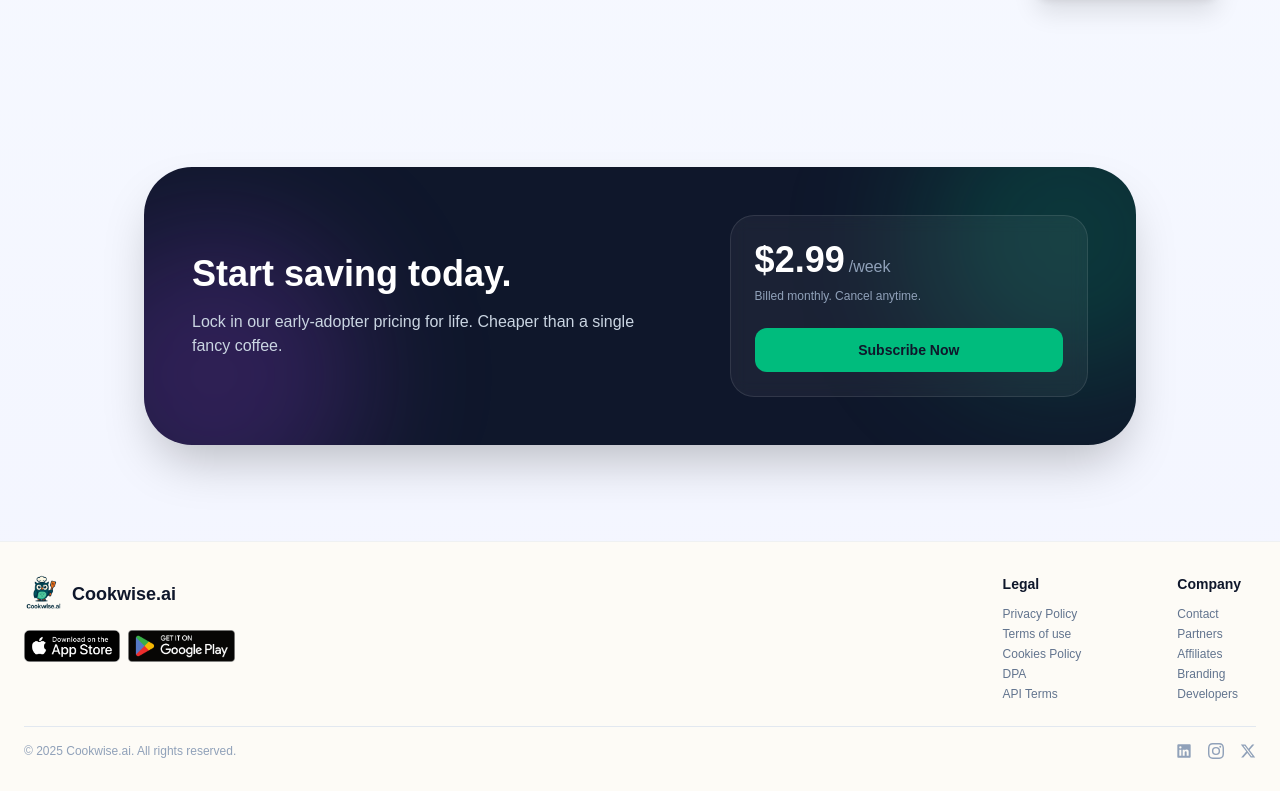
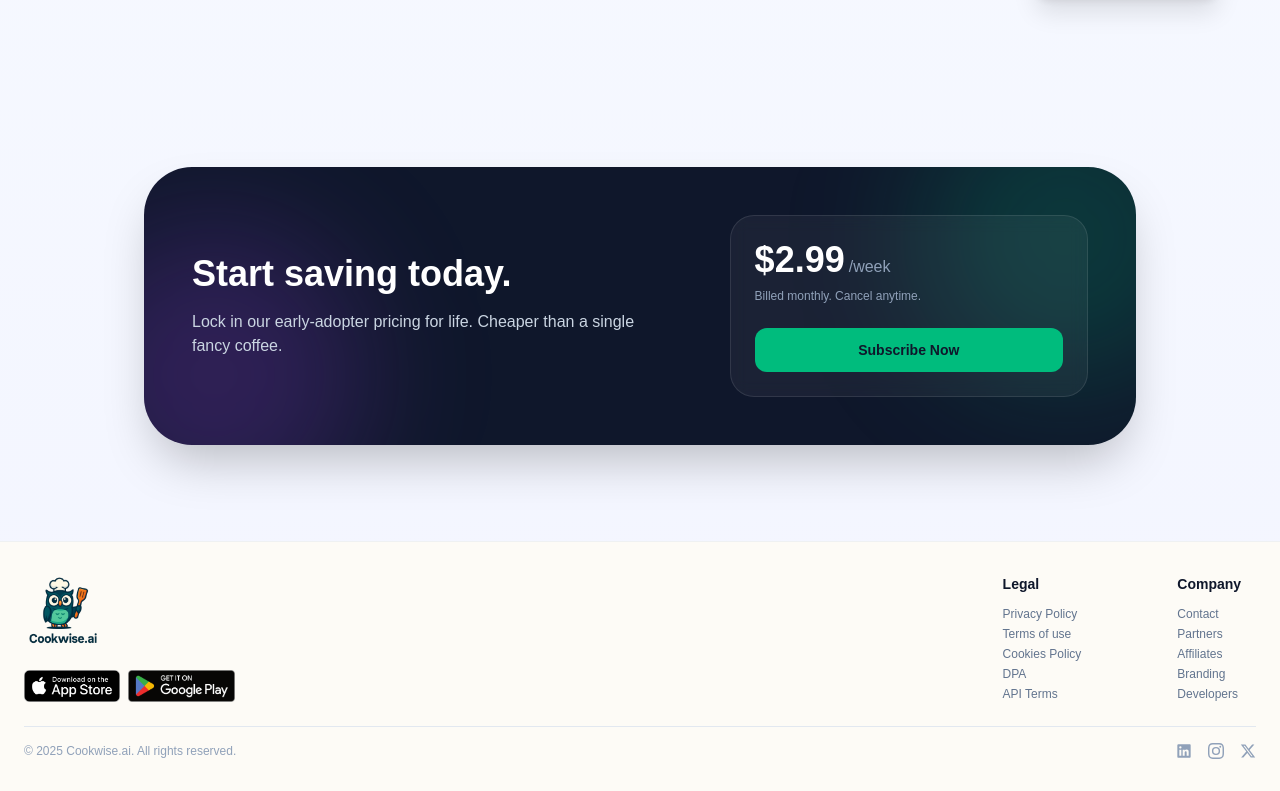
Before and after one commit to robsalter-lab/nextjs-cookwisemkt, a Next.js app: page / in a window 1280 px wide. Shown: the part 2082-2873 px from the top of the page. Built offline with nearby package versions, Linux system fonts and the light colour scheme.

Commit message:
Update page.tsx

```diff
--- a/app/page.tsx
+++ b/app/page.tsx
@@ -87,7 +87,6 @@ export default function HomePage() {
             </p>
 
             <div className="mt-8 flex flex-col gap-3 sm:flex-row sm:items-center">
-              {/* UPDATED BUTTON: Removed waitlist text */}
               <button className="inline-flex items-center justify-center rounded-full bg-slate-900 px-8 py-3.5 text-sm font-semibold text-white shadow-xl shadow-emerald-500/20 hover:bg-slate-800 hover:scale-105 transition-all">
                 Get Started
               </button>
@@ -211,7 +210,6 @@ export default function HomePage() {
 
             <div className="relative z-10 flex flex-col md:flex-row md:items-center md:justify-between gap-8">
               <div className="md:w-1/2">
-                {/* REMOVED: Beta Access Badge */}
 
                 <h2 className="text-3xl font-bold text-white sm:text-4xl">
                   Start saving today.
@@ -229,7 +227,6 @@ export default function HomePage() {
                 </div>
                 <p className="text-xs text-slate-400 mt-2 mb-6">Billed monthly. Cancel anytime.</p>
 
-                {/* UPDATED BUTTON: Removed Waitlist */}
                 <button className="w-full rounded-xl bg-emerald-500 py-3 text-sm font-bold text-slate-900 hover:bg-emerald-400 transition-colors">
                   Subscribe Now
                 </button>
@@ -247,9 +244,9 @@ export default function HomePage() {
 
             {/* Column 1: Brand & Downloads */}
             <div className="flex flex-col items-start max-w-sm">
-              <div className="flex items-center gap-2 mb-2">
-                <Image src="/logo.png" alt="Cookwise Logo" width={40} height={40} className="object-contain h-10 w-auto" />
-                <span className="text-lg font-bold text-slate-900">Cookwise.ai</span>
+              {/* UPDATED LOGO SIZE AND REMOVED TEXT SPAN */}
+              <div className="mb-2">
+                <Image src="/logo.png" alt="Cookwise Logo" width={150} height={50} className="object-contain h-20 w-auto" />
               </div>
 
               <div className="flex flex-row gap-2 mt-2">
```
